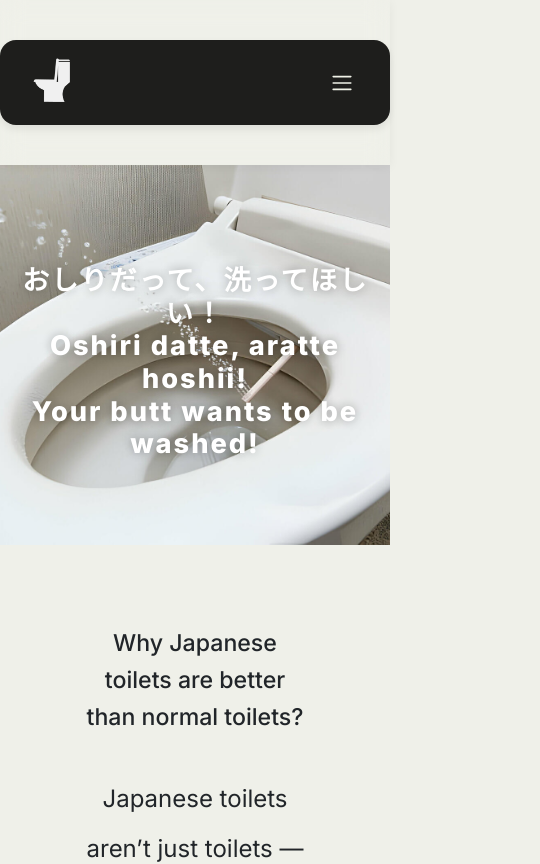
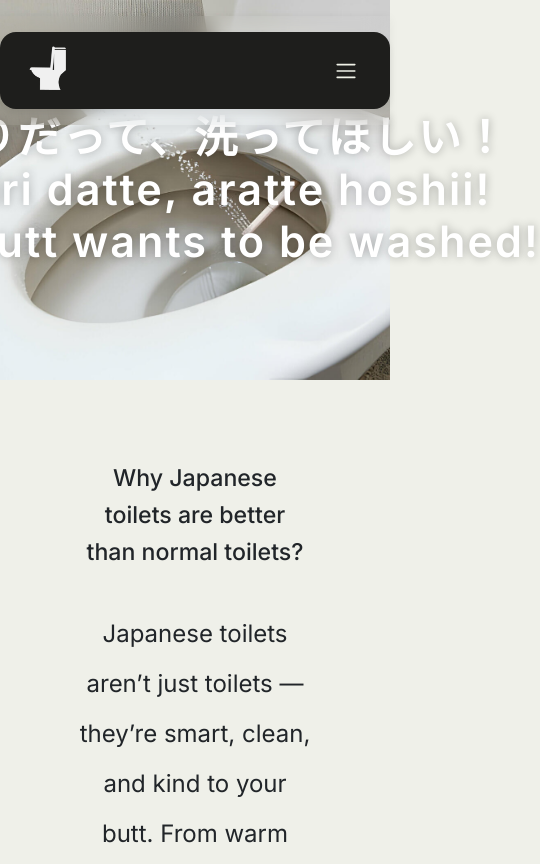
Before and after one commit to klong035/japanese-toilets, a plain HTML site: page index.html in a window 390 px wide. Shown: the top 864 px of the page, 540 px wide, since content can reach past the window. Drawn offline with nearby package versions, Linux system fonts and the light colour scheme.

Commit message:
Navbar hero img
Hero image now extends into the nav bar, cleaned up css for custom nav bar

```diff
--- a/index.html
+++ b/index.html
@@ -18,6 +18,8 @@
 
   <body>
     <!-- header.html -->
+
+    <section class="hero-banner">
 
     <header>
       <nav class="navbar navbar-expand-lg custom-navbar">
@@ -55,14 +57,13 @@
 
 
 
-    <section class="hero-banner">
 
       <div class="hero-text">
-              <h1>
+              <h2>
                 おしりだって、洗ってほしい！<br />
                 Oshiri datte, aratte hoshii!<br />
                 <span>Your butt wants to be washed!</span>
-              </h1>
+              </h2>
             </div>
             </section>
     <main>
--- a/style.css
+++ b/style.css
@@ -54,16 +54,15 @@ header {
   /* NAVBAR CONTAINER */
   .custom-navbar {
     background-color: #1E1E1C;
-  border-radius: 12px;
-  padding: 0.5rem 1rem !important;
-  max-width: 935px;
-  margin: 1rem auto;
-  box-shadow: 0 4px 8px rgba(0,0,0,0.08);
+    border-radius: 1rem;
+    padding: 0.25rem 0.75rem; /* smaller padding */
+    max-width: 850px; /* slightly narrower navbar */
+    margin: 0.5rem auto; /* smaller space above/below */
     height: auto;
     display: flex;
     align-items: center;
+    box-shadow: 0 4px 8px rgba(0,0,0,0.08);
   }
-
 
 
 .custom-navbar .nav-link.active {
@@ -122,15 +121,6 @@ header {
   height: auto;
 }
 
-
-  .custom-navbar {
-    background-color: #1E1E1C;
-    border-radius: 1rem;
-    padding: 0.5rem 1rem;
-    max-width: 935px;
-    margin: 1rem auto;
-    box-shadow: 0 4px 8px rgba(0, 0, 0, 0.08);
-  }
 
   .logo {
     width: 60px;
@@ -194,7 +184,13 @@ header {
     margin-bottom: 0.5rem;
   }
 
-  .hero-text{
+
+
+  .hero-text {
+    position: absolute;
+    top: 50%;
+    left: 50%;
+    transform: translate(-50%, -50%);
     text-align: center;
   }
 
@@ -498,26 +494,23 @@ header {
   border-radius: 2px;
 }
 .hero-banner {
-  height: 100vh; /* full screen height */
-  background-image: url('./Images/banner.jpg'); /* adjust path */
+  position: relative;
+  height: 100vh;
+  background-image: url('./Images/banner.jpg');
   background-size: cover;
   background-position: center;
   background-repeat: no-repeat;
-  display: flex;
-  justify-content: center;
-  align-items: center;
-  position: relative;
   color: white;
   text-align: center;
-  padding-top: 6rem;
 }
 
-.hero-text h1 {
-  font-size: 3rem; /* large bold text */
-  font-weight: 800;
+.hero-text h2 {
+  font-size: 2.7rem; /* large bold text */
+  font-weight: 600;
   letter-spacing: 2px;
   text-shadow: 0 0 10px rgba(0,0,0,0.3); /* optional glow */
   margin: 0;
+  white-space: nowrap;
 }
 .icon-grid{
   font-size: 1.2rem;
@@ -636,14 +629,12 @@ header {
   top: 0;
   width: 100%;
   z-index: 1000;
-
-  backdrop-filter: blur(12px); /* blur background */
-  -webkit-backdrop-filter: blur(12px); /* Safari support */
-  padding: 1.5rem 0;
+  backdrop-filter: blur(12px);
+  -webkit-backdrop-filter: blur(12px);
+  padding: 0.5rem 0;
   transition: background-color 0.3s ease;
-  box-shadow: 0 2px 10px rgba(0,0,0,0.05); /* optional shadow for depth */
+  box-shadow: 0 2px 10px rgba(0, 0, 0, 0.05);
 }
-
 
 
 
@@ -950,22 +941,18 @@ header {
   border-radius: 2px;
 }
 .hero-banner {
-  height: 100vh; /* full screen height */
-  background-image: url('./Images/banner.jpg'); /* adjust path */
+  position: relative;
+  height: 100vh;
+  background-image: url('./Images/banner.jpg');
   background-size: cover;
   background-position: center;
   background-repeat: no-repeat;
-  display: flex;
-  justify-content: center;
-  align-items: center;
-  position: relative;
   color: white;
   text-align: center;
-  padding-top: 6rem;
 }
 
 .hero-text h1 {
-  font-size: 4rem; /* large bold text */
+  font-size: 2.5rem; /* large bold text */
   font-weight: 800;
   letter-spacing: 2px;
   text-shadow: 0 0 10px rgba(0,0,0,0.3); /* optional glow */
@@ -1057,14 +1044,7 @@ header {
 
 /* for navigation */
 
-.custom-navbar {
-  background-color: #1E1E1C;
-  border-radius: 1rem;
-  padding: 0.5rem 1rem;
-  max-width: 700px;
-  margin: 1rem auto;
-  box-shadow: 0 4px 8px rgba(0, 0, 0, 0.08);
-}
+
 
 
 
```
Lines whose indentation alone changed are shown as unchanged.
